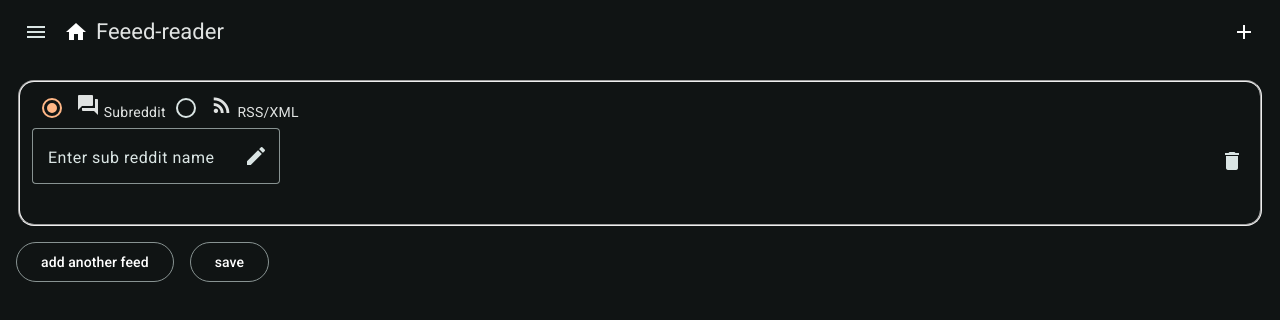
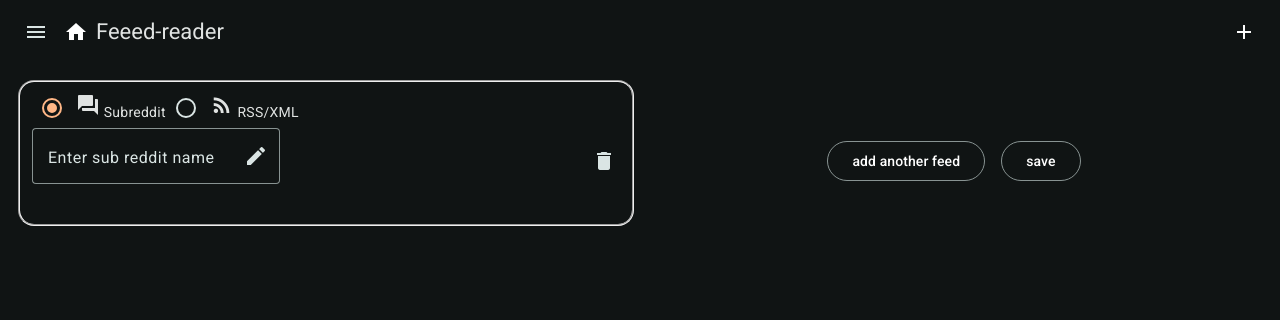
Before and after one commit to halex22/feeed-reader, an Angular app: page /add in a window 1280 px wide. Shown: the top 320 px of the page. Built offline with nearby package versions, Linux system fonts and the light colour scheme.

Commit message:
working on form styles

```diff
--- a/src/app/components/form/add-feed/add-feed.component.html
+++ b/src/app/components/form/add-feed/add-feed.component.html
@@ -19,17 +19,13 @@
           <mat-label> {{ form.get('type')?.value === 'reddit' ? 'Enter sub reddit name' : 'News Provider '}}</mat-label>
           <input matInput [placeholder]="form.get('type')?.value ==='reddit' ? 'r/...': 'name of your choice' " formControlName="name">
           <mat-icon matSuffix>edit</mat-icon>
-          @if (form.touched && form.dirty) {
           <mat-hint >
-              <!-- @for (errorMsg of logAFormGroup(form , 'name'); track $index) {
-                <span class="err-msg">{{errorMsg}}</span>
-              } -->
+            <div *ngIf="getControlError(i, 'name') as typeError">
+              <p>{{typeError}}</p>
+            </div>
           </mat-hint>
-          }
-
         </mat-form-field>
       </div>
-      <!-- <p>{{logAFormGroup(form , 'name')}}</p> -->
 
 
       @if (form.get('type')?.value !=='reddit') {
@@ -38,18 +34,14 @@
             <mat-label>Url to request</mat-label>
             <input matInput placeholder="Placeholder" formControlName="url">
             <mat-icon matSuffix>link</mat-icon>
-            <mat-hint>
-              <!-- @for (errorMsg of logAFormGroup(form , 'url'); track errorMsg) {
-                <span class="err-msg">{{errorMsg}}</span>
-              } -->
+              <mat-hint >
+                <div *ngIf="getControlError(i, 'url') as typeError">
+                  <p>{{typeError}}</p>
+                </div>
               </mat-hint>
           </mat-form-field>
         </div>
-
-        <p></p>
       }
-
-
 
       <button mat-icon-button class="delete-btn" (click)="deleteForm(i)" type="button">
         <mat-icon class="btn-delete">delete</mat-icon>
--- a/src/app/components/form/add-feed/add-feed.component.scss
+++ b/src/app/components/form/add-feed/add-feed.component.scss
@@ -16,11 +16,17 @@
   margin: 1rem;
   margin-top: 1rem;
   max-height: 80dvh;
+
+  display: grid;
+  grid-template-columns: repeat(auto-fit, minmax(300px, 1fr));
+  gap: 0.5rem;
 }
+
 .btn-offDiv {
   display: flex;
+  justify-content: center;
+  align-items: center;
   gap: 16px;
-  margin-top: 1rem;
 }
 
 
--- a/src/app/components/form/add-feed/add-feed.component.ts
+++ b/src/app/components/form/add-feed/add-feed.component.ts
@@ -21,6 +21,8 @@
 import { validateSubredditWithPromise } from '../validators/async/isValidReddit';
 import { isHealthyUrl } from '../validators/async/ishealthyLink';
 import { SubredditValidatorService } from '../validators/async/test';
+import { NgIf } from '@angular/common';
+import { ContentObserver } from '@angular/cdk/observers';
 
 @Component({
   selector: 'app-add-feed',
@@ -33,6 +35,7 @@
     MatIconModule,
     MatInputModule,
     CommonModule,
+    NgIf
   ],
   templateUrl: './add-feed.component.html',
   styleUrl: './add-feed.component.scss',
@@ -58,7 +61,6 @@
     const group = new FormGroup({
       name: new FormControl('', {
         validators: [isRequired(), minNameLength(), includesEmptySpaces()],
-        // asyncValidators: [this.subredditValidator.validateSubredditDebounced()],
       }),
       type: new FormControl<'reddit' | 'base'>('reddit', {
         validators: [isRequired()],
@@ -87,30 +89,36 @@
     this.addForms.removeAt(innerFormId);
   }
 
-
-  logAFormGroup(group: AbstractControl, controlName: string) {
-    const errors = []
-    const currentGroup = group as FormGroup
-    return Object.values(currentGroup.get(controlName)?.errors ?? {noErrors:true})
+  get feedFormsArrayControls() {
+    return this.bigForm.controls.addFeedForms.controls
   }
 
-  get feedFormsArrayControls() {
-    return this.bigForm.controls.addFeedForms.controls
+  logControlErrors(group: FormGroup) {
+    for (const controlName in group.controls) {
+      if (Object.prototype.hasOwnProperty.call(group.controls, controlName)) {
+        const control = group.get(controlName);
+        console.log(control)
+      }
+    }
   }
 
   onSubmit() {
     const formArray = this.bigForm.controls.addFeedForms;
 
+    console.log(formArray.valid)
+    if (!formArray.invalid) return
 
     for (const singleFormGroup in this.feedFormsArrayControls) {
       if (Object.prototype.hasOwnProperty.call(this.feedFormsArrayControls, singleFormGroup)) {
         const currentFormGroup = formArray.get(singleFormGroup) as FormGroup;
 
         const currentFeedTypeControl = currentFormGroup.get('type')!.value
-        // this.handleFormControlValidators(currentFeedTypeControl, currentFormGroup)
 
-        console.log('is form group valid ? ', currentFormGroup.invalid)
-        if (!currentFormGroup.invalid) return
+        console.log('is form group valid ? ', currentFormGroup.valid)
+        if (!currentFormGroup.valid) {
+          this.logControlErrors(currentFormGroup)
+          return
+        }
 
         console.log('can proceed')
 
@@ -134,28 +142,18 @@
     const nameControl = innerForm.get('name')! as FormControl
     const urlControl = innerForm.get('url')! as FormControl
 
-
     if (inputType === 'reddit') {
-      // urlControl.removeValidators([isRequired()])
-
       urlControl.clearValidators()
       urlControl.clearAsyncValidators()
       urlControl.updateValueAndValidity()
-
       nameControl.setAsyncValidators([this.subredditValidator.validateSubredditDebounced()])
       nameControl.updateValueAndValidity()
-
     } else {
       urlControl.setValidators([isRequired()])
       urlControl.updateValueAndValidity()
-
       nameControl.clearAsyncValidators();
       nameControl.updateValueAndValidity();
     }
-
-    console.log(urlControl.errors)
-    console.log(nameControl.errors)
-
   }
 
   private handleRedditFeedCreation(control: AbstractControl): FeedSource {
```
Lines whose indentation alone changed are shown as unchanged.
